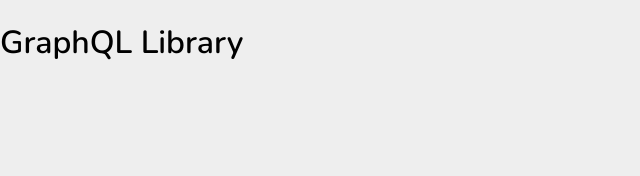
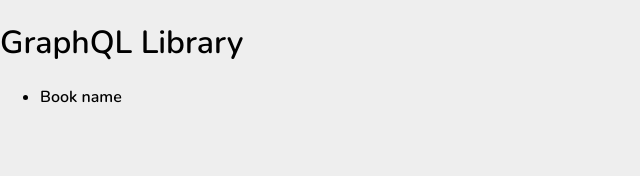
Before and after one commit to gurpreet-legend/GraphQL-Book-Library, a React (Create React App) app in the folder client/: page / in a window 1280 px wide. Shown: the top 176 px of the page, without its empty margins (0-640 px from the left). Built offline with nearby package versions, Linux system fonts and the light colour scheme.

Commit message:
added booklist

```diff
--- a/client/src/App.jsx
+++ b/client/src/App.jsx
@@ -1,9 +1,10 @@
-
+import BookList from "./components/BookList";
 
 function App() {
   return (
     <div id="main">
       <h1>GraphQL Library</h1>
+      <BookList />
     </div>
   );
 }
--- /dev/null
+++ b/client/src/components/BookList.js
@@ -0,0 +1,13 @@
+import React from 'react'
+
+const BookList = () => {
+    return (
+        <div>
+            <ul id="book-list">
+                <li>Book name</li>
+            </ul>
+        </div>
+    )
+}
+
+export default BookList
```
